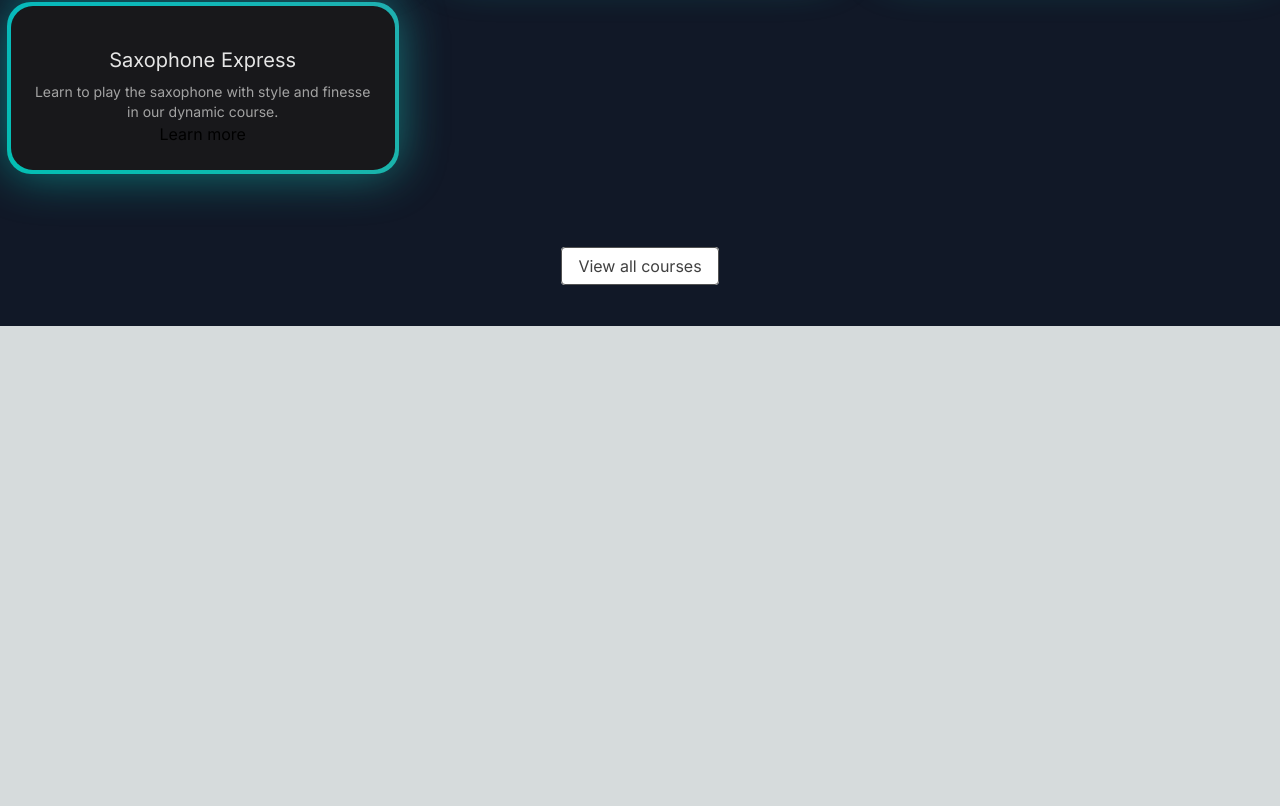
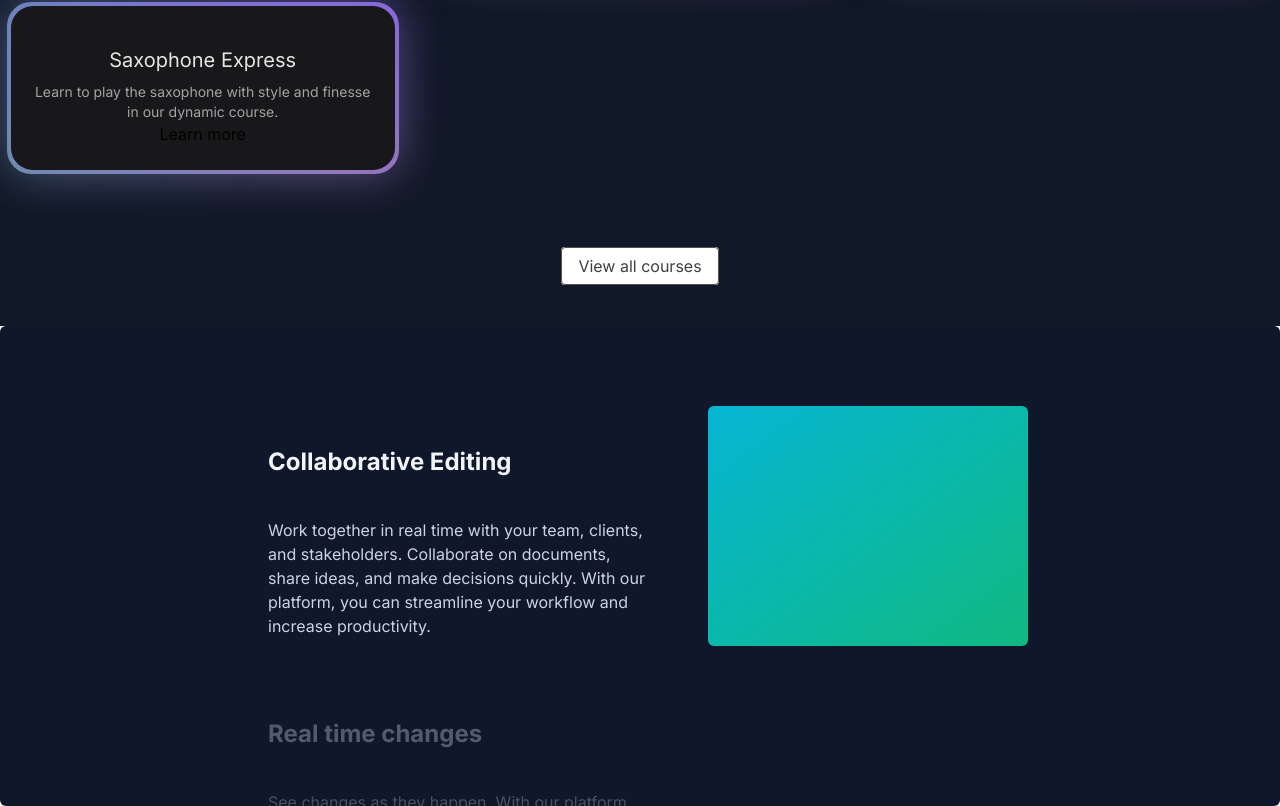
Before and after one commit to 119kanika/Teach-Me, a Next.js app: page / in a window 1280 px wide. Shown: the part 1002-1808 px from the top of the page. Before the commit the page ends 1328 px from the top, so only its background shows below. Built offline with nearby package versions, Linux system fonts and the light colour scheme.

Commit message:
whynotchooseus section

```diff
--- a/src/app/page.tsx
+++ b/src/app/page.tsx
@@ -1,11 +1,13 @@
 import FeaturedCourses from "@/components/FeaturedCourses";
 import HeroSection from "@/components/HeroSection";
+import { WhyChooseUs } from "@/components/WhyChooseUs";
 
 export default function Home() {
   return (
     <main className="min-h-screen bg-black/1 antialiased bg-grid-white/[0.02]">
       <HeroSection/>
       <FeaturedCourses/>
+      <WhyChooseUs/>
     </main>
   );
 }
--- /dev/null
+++ b/src/components/WhyChooseUs.tsx
@@ -0,0 +1,40 @@
+"use client";
+
+import React from "react";
+import { StickyScroll } from "./ui/sticky-scroll-reveal";
+
+
+const content = [
+    {
+      title: "Collaborative Editing",
+      description:
+        "Work together in real time with your team, clients, and stakeholders. Collaborate on documents, share ideas, and make decisions quickly. With our platform, you can streamline your workflow and increase productivity.",
+
+    },
+    {
+      title: "Real time changes",
+      description:
+        "See changes as they happen. With our platform, you can track every modification in real time. No more confusion about the latest version of your project. Say goodbye to the chaos of version control and embrace the simplicity of real-time updates.",
+    },
+    {
+      title: "Version control",
+      description:
+        "Experience real-time updates and never stress about version control again. Our platform ensures that you're always working on the most recent version of your project, eliminating the need for constant manual updates. Stay in the loop, keep your team aligned, and maintain the flow of your work without any interruptions.",
+
+    },
+    {
+      title: "Running out of content",
+      description:
+        "Experience real-time updates and never stress about version control again. Our platform ensures that you're always working on the most recent version of your project, eliminating the need for constant manual updates. Stay in the loop, keep your team aligned, and maintain the flow of your work without any interruptions.",
+
+    },
+  ];
+
+
+export const WhyChooseUs = () => {
+  return (
+    <div className="">
+        <StickyScroll content={content}/>
+    </div>
+  )
+}
--- /dev/null
+++ b/src/components/ui/sticky-scroll-reveal.tsx
@@ -0,0 +1,106 @@
+
+"use client";
+import React, { useRef } from "react";
+import { useMotionValueEvent, useScroll } from "framer-motion";
+import { motion } from "framer-motion";
+import { cn } from "@/utils/cn";
+
+export const StickyScroll = ({
+  content,
+  contentClassName,
+}: {
+  content: {
+    title: string;
+    description: string;
+    content?: React.ReactNode | any;
+  }[];
+  contentClassName?: string;
+}) => {
+  const [activeCard, setActiveCard] = React.useState(0);
+  const ref = useRef<any>(null);
+  const { scrollYProgress } = useScroll({
+    // uncomment line 22 and comment line 23 if you DONT want the overflow container and want to have it change on the entire page scroll
+    // target: ref
+    container: ref,
+    offset: ["start start", "end start"],
+  });
+  const cardLength = content.length;
+
+  useMotionValueEvent(scrollYProgress, "change", (latest) => {
+    const cardsBreakpoints = content.map((_, index) => index / cardLength);
+    const closestBreakpointIndex = cardsBreakpoints.reduce(
+      (acc, breakpoint, index) => {
+        const distance = Math.abs(latest - breakpoint);
+        if (distance < Math.abs(latest - cardsBreakpoints[acc])) {
+          return index;
+        }
+        return acc;
+      },
+      0
+    );
+    setActiveCard(closestBreakpointIndex);
+  });
+
+  const backgroundColors = [
+    "var(--slate-900)",
+    "var(--black)",
+    "var(--neutral-900)",
+  ];
+  const linearGradients = [
+    "linear-gradient(to bottom right, var(--cyan-500), var(--emerald-500))",
+    "linear-gradient(to bottom right, var(--pink-500), var(--indigo-500))",
+    "linear-gradient(to bottom right, var(--orange-500), var(--yellow-500))",
+  ];
+  return (
+    <motion.div
+      animate={{
+        backgroundColor: backgroundColors[activeCard % backgroundColors.length],
+      }}
+      className="h-[30rem] overflow-y-auto flex justify-center relative space-x-10 rounded-md p-10"
+      ref={ref}
+    >
+      <div className="div relative flex items-start px-4">
+        <div className="max-w-2xl">
+          {content.map((item, index) => (
+            <div key={item.title + index} className="my-20">
+              <motion.h2
+                initial={{
+                  opacity: 0,
+                }}
+                animate={{
+                  opacity: activeCard === index ? 1 : 0.3,
+                }}
+                className="text-2xl font-bold text-slate-100"
+              >
+                {item.title}
+              </motion.h2>
+              <motion.p
+                initial={{
+                  opacity: 0,
+                }}
+                animate={{
+                  opacity: activeCard === index ? 1 : 0.3,
+                }}
+                className="text-kg text-slate-300 max-w-sm mt-10"
+              >
+                {item.description}
+              </motion.p>
+            </div>
+          ))}
+          <div className="h-40" />
+        </div>
+      </div>
+      <motion.div
+        animate={{
+          background: linearGradients[activeCard % linearGradients.length],
+        }}
+        className={cn(
+          "hidden lg:block h-60 w-80 rounded-md bg-white sticky top-10 overflow-hidden",
+          contentClassName
+        )}
+      >
+        {content[activeCard].content ?? null}
+      </motion.div>
+    </motion.div>
+  );
+};
```
